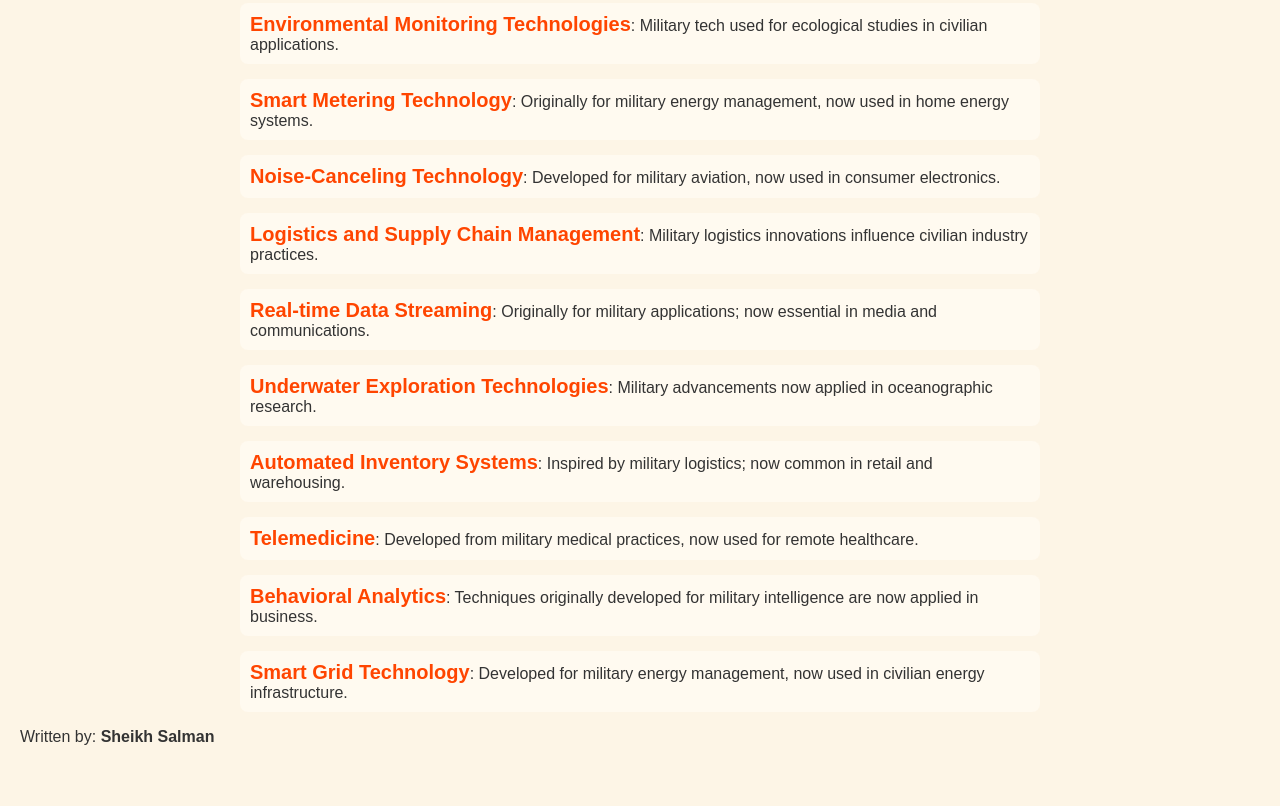
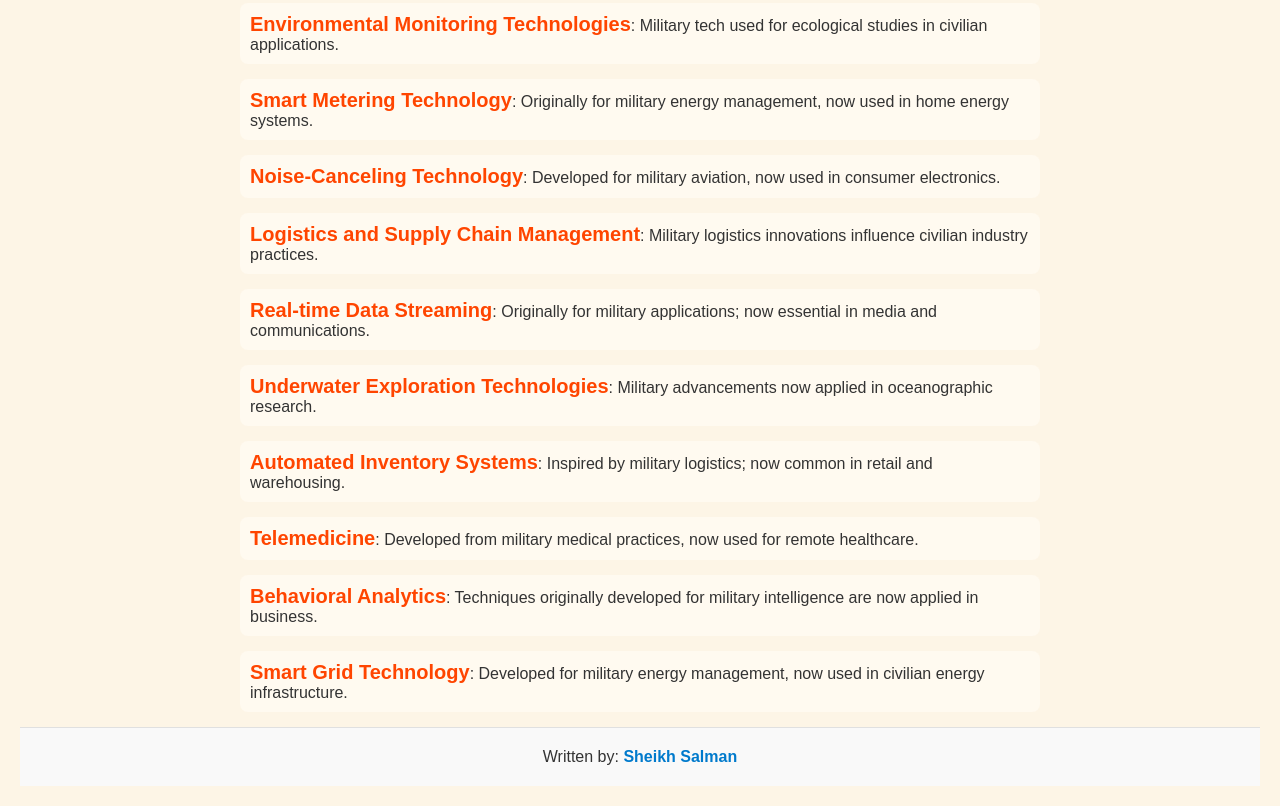
Before and after one commit to sheikhSalman10/blog-page-Military-Technologies-Used-in-Civilian-Life, a plain HTML site: page index2.html in a window 1280 px wide. Shown: the part 5074-5880 px from the top of the page. Before the commit the page ends 5856 px from the top, so only its background shows below. Drawn offline with Linux system fonts and the light colour scheme.

Commit message:
Update css.css

```diff
--- a/css.css
+++ b/css.css
@@ -94,3 +94,27 @@ h1 {
         padding: 6px;
     }
 }
+/* Author section in the footer */
+.author-info {
+    background-color: #f9f9f9;     /* Light background for contrast */
+    padding: 20px 0;               /* Padding around the text */
+    text-align: center;            /* Center align the text */
+    border-top: 1px solid #e0e0e0; /* Soft top border for separation */
+}
+
+.author-info p {
+    font-family: Arial, sans-serif;  /* Clean and readable font */
+    font-size: 16px;                 /* Adequate font size for readability */
+    color: #333;                     /* Dark color for contrast */
+    margin: 0;
+}
+
+.author-info strong {
+    color: #007acc;                  /* Highlight the author's name in a nice blue */
+}
+
+@media (max-width: 600px) {
+    .author-info p {
+        font-size: 14px;             /* Smaller text size on mobile */
+    }
+}
```
